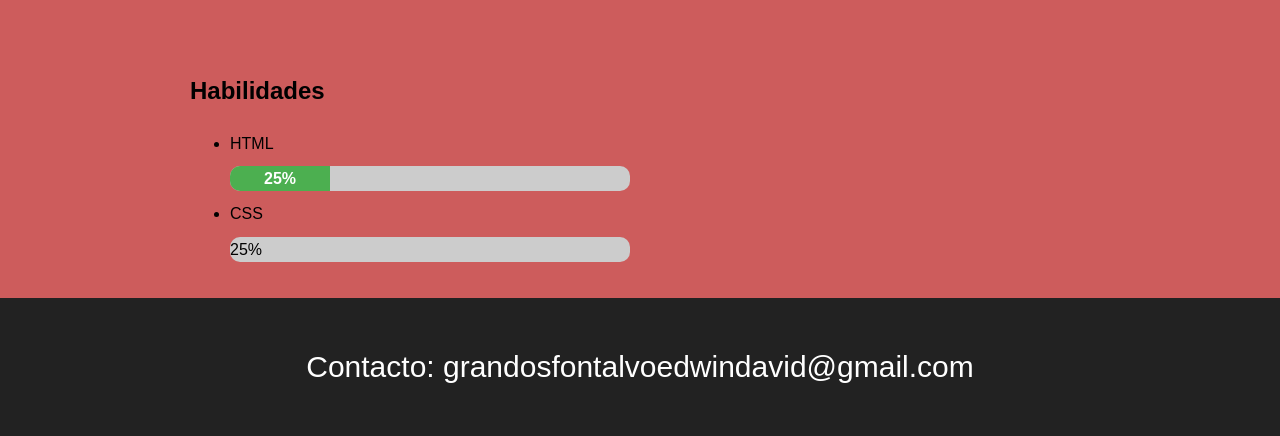
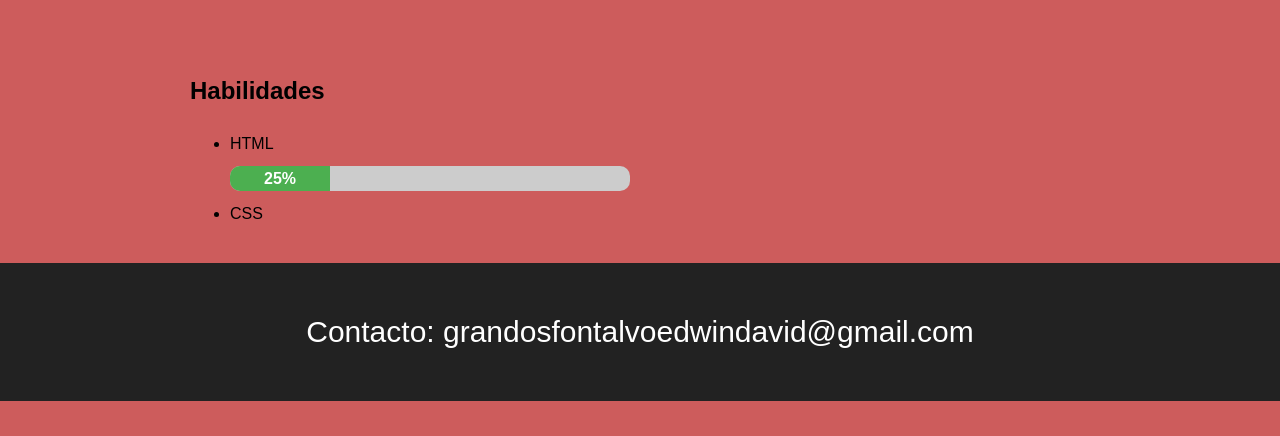
Before and after one commit to EdwingranadosF457/repositorimi.github.io, a plain HTML site: page index.html in a window 1280 px wide. Shown: the part 796-1232 px from the top of the page. After the commit the page ends 1197 px from the top, so only its background shows below. Drawn offline with Linux system fonts and the light colour scheme.

Commit message:
Update index.html

```diff
--- a/index.html
+++ b/index.html
@@ -33,9 +33,7 @@
       <li>HTML</li><div class="progress-bar">
   <div class="progress" style="width: 25%;">25%</div>
 </div>
-      <li>CSS</li><div class="progress-bar">
-  <div class="progreso" style="width: 25%;">25%</div>
-</div>
+      <li>CSS</li
     </ul>
   </section>
 
```
